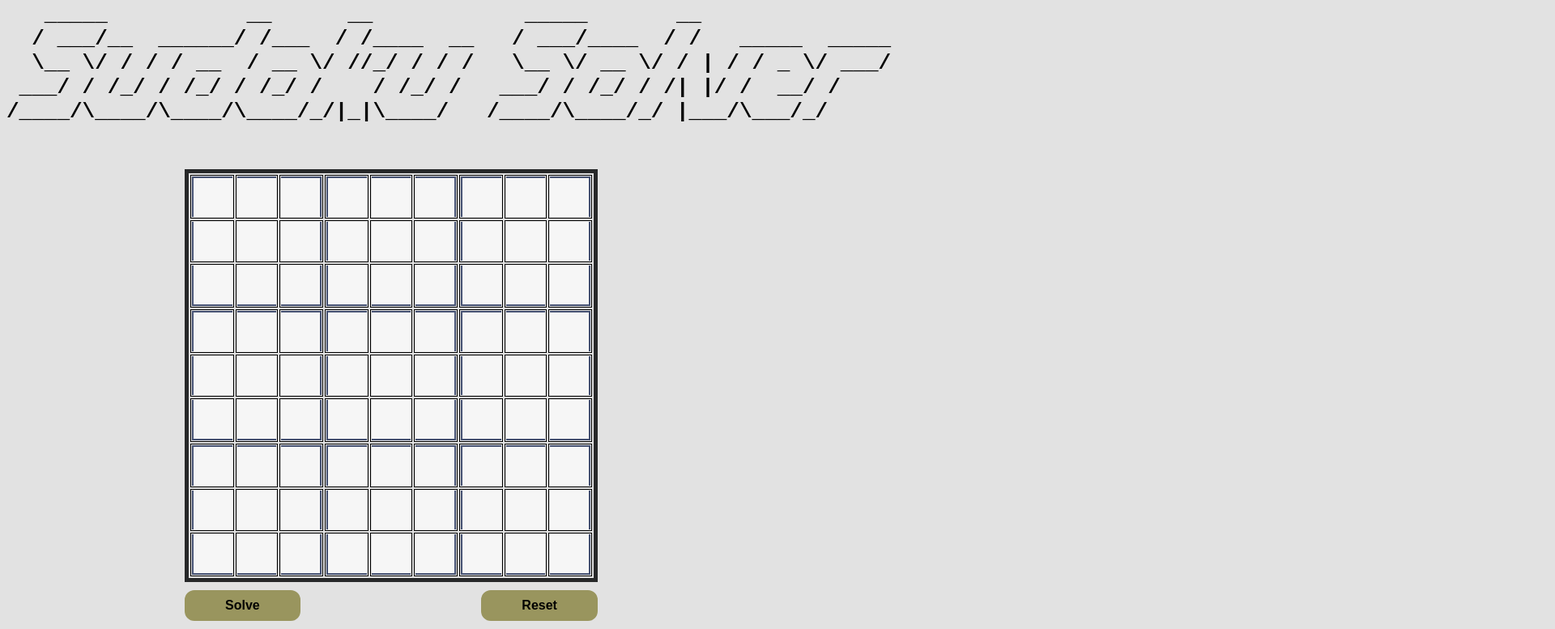
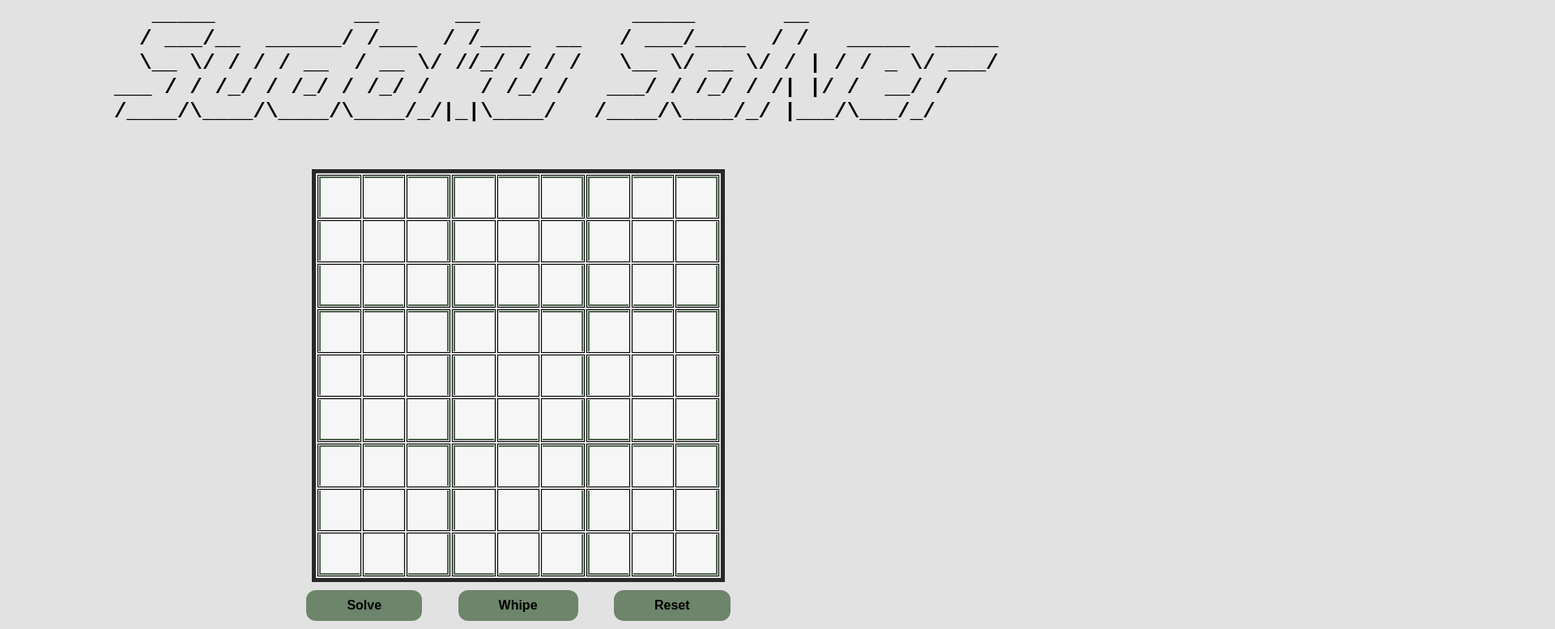
Before and after one commit to dreyssechris/sudoku, a plain HTML site: page index.html in a window 1280 px wide. Shown: the part 23-800 px from the top of the page at 81% size, 1920 px wide, since content can reach past the window. Drawn offline with nearby package versions, Linux system fonts and the light colour scheme; a web font is replaced by a local one.

Commit message:
adjustments to buttons and design

```diff
--- a/Sudoku.js
+++ b/Sudoku.js
@@ -2,6 +2,18 @@ class Sudoku {
     constructor() {
         // 9 x 9
         this.grid = [
+            [0, 0, 0, 0, 0, 0, 0, 0, 0],
+            [0, 0, 0, 0, 0, 0, 0, 0, 0],
+            [0, 0, 0, 0, 0, 0, 0, 0, 0],
+            [0, 0, 0, 0, 0, 0, 0, 0, 0],
+            [0, 0, 0, 0, 0, 0, 0, 0, 0],
+            [0, 0, 0, 0, 0, 0, 0, 0, 0],
+            [0, 0, 0, 0, 0, 0, 0, 0, 0],
+            [0, 0, 0, 0, 0, 0, 0, 0, 0],
+            [0, 0, 0, 0, 0, 0, 0, 0, 0]
+        ];
+        // save to grid from user input, so that all upcomming numbers can receive a different coloring
+        this.originalGrid = [
             [0, 0, 0, 0, 0, 0, 0, 0, 0],
             [0, 0, 0, 0, 0, 0, 0, 0, 0],
             [0, 0, 0, 0, 0, 0, 0, 0, 0],
@@ -85,8 +97,10 @@ class Sudoku {
             const col = i % 9;
             if(Number.isInteger(cellValue) && cellValue > 0 && cellValue <= 9) {
                 this.grid[row][col] = cellValue;
+                this.originalGrid[row][col] = cellValue;
             } else {
                 this.grid[row][col] = 0;
+                this.originalGrid[row][col] = 0;
             }
         }
         console.log(this.grid);
@@ -98,25 +112,29 @@ class Sudoku {
         for (let i = 0; i < 81; i++) {
             const row = Math.floor(i / 9);
             const col = i % 9;
-            document.getElementById(`cell-${i}`).value = this.grid[row][col];
+            if(this.originalGrid[row][col] != 0) {
+                document.getElementById(`cell-${i}`).value = this.grid[row][col];
+            } else {
+                document.getElementById(`cell-${i}`).style.color = "blue";
+                document.getElementById(`cell-${i}`).value = this.grid[row][col];
+            }
             console.log("the grid value:", this.grid[row][col], typeof(this.grid[row][col]));
             console.log("the table value:",document.getElementById(`cell-${i}`).value);
         }
     }
 
     // Method to call isValid() and check if a certain number is valid for the cell
-    // also implement backtrack, if the number seems to be correct first, but isn't
     solve() {
         for (let x = 0; x < 9; x++) {
             for (let y = 0; y < 9; y++) {
                 if (this.grid[x][y] === 0) {
-                    for (let num = 1; num <= 9; num++) {
-                        if (this.isValid(x, y, num)) {
-                            this.grid[x][y] = num;
+                    for (let i = 1; i <= 9; i++) {
+                        if (this.isValid(x, y, i)) {
+                            this.grid[x][y] = i;
                             if (this.solve()) {
-                                return true; // Lösung gefunden, beende die rekursive Aufrufe
+                                return true;
                             } else {
-                                this.grid[x][y] = 0; // Zurücksetzen, um eine andere Zahl auszuprobieren
+                                this.grid[x][y] = 0; // reset to try different number
                             }
                         }
                     }
@@ -127,30 +145,29 @@ class Sudoku {
         return true; // Alle Felder gefüllt, Rätsel gelöst
     }
 
-    // Fisher-Yates Shuffle
-    shuffle(array) {
-        var m = array.length, temp, i;
-
-        // While there remain elements to shuffle…
-        while (m) {
-          // Pick a remaining element…
-          i = Math.floor(Math.random() * m--);
-
-          // And swap it with the current element.
-          temp = array[m];
-          array[m] = array[i];
-          array[i] = temp;
-        }
-
-        return array;
-    }
-
-    // Called when `Reset` was pressed - whipes all input fields
-    reset() {
+    // Called when `Whipe` was pressed - whipes all input fields
+    whipe() {
         for (let i = 0; i < 81; i++) {
+            document.getElementById(`cell-${i}`).style.color = "black";
             const cell = document.getElementById(`cell-${i}`);
             cell.value = '';
         }
+    }
+
+    // Called when `Reset` was pressed - resets fields to user input
+    reset() {
+        for (let i = 0; i < 81; i++) {
+            const row = Math.floor(i / 9);
+            const col = i % 9;
+            if(this.originalGrid[row][col] == 0) {
+                document.getElementById(`cell-${i}`).value = '';
+            } else {
+                document.getElementById(`cell-${i}`).value = this.originalGrid[row][col];
+            }
+            document.getElementById(`cell-${i}`).style.color = "black";
+        }
+
+        console.log(this.originalGrid);
     }
 
 /**
--- a/index.html
+++ b/index.html
@@ -3,11 +3,11 @@
 <head>
     <meta charset="UTF-8">
     <link rel="shortcut icon" href="#">
-    <title>Sudoku</title>
+    <title>$udoku</title>
     <link rel="stylesheet" href="style.css">
     <link rel="preconnect" href="https://fonts.googleapis.com">
     <link rel="preconnect" href="https://fonts.gstatic.com" crossorigin>
-    <link href="https://fonts.googleapis.com/css2?family=Oswald:wght@200..700&display=swap" rel="stylesheet">
+    <link href="https://fonts.googleapis.com/css2?family=Jersey+10&display=swap" rel="stylesheet">
     <script src="Sudoku.js"></script>
 </head>
 <body>
@@ -17,9 +17,8 @@
          _____           __      __            _____       __
         / ___/__  ______/ /___  / /____  __   / ___/____  / /   _____  _____
         \__ \/ / / / __  / __ \/ //_/ / / /   \__ \/ __ \/ / | / / _ \/ ___/
- ___/ / /_/ / /_/ / /_/ /    / /_/ /   ___/ / /_/ / /| |/ /  __/ /
+   ___ / / /_/ / /_/ / /_/ /    / /_/ /   ___/ / /_/ / /| |/ /  __/ /
   /____/\____/\____/\____/_/|_|\____/   /____/\____/_/ |___/\___/_/
-        </pre>
     </h1>
 
     <!--
@@ -167,21 +166,25 @@
       </table>
     </div>
     <div class="buttons">
-      <button class="submit-button" id="submit-button" type="button" onclick="solve()">Solve</button>
+      <button class="solve-button" id="solve-button" type="button" onclick="solve()">Solve</button>
+      <button class="whipe-button" id="whipe-button" type="button" onclick="whipe()">Whipe</button>
       <button class="reset-button" id="reset-button" type="button" onclick="reset()">Reset</button>
     </div>
   </div>
   <script>
-      function reset() {
     const sudoku = new Sudoku();
-        sudoku.reset();
+    function whipe() {
+      sudoku.whipe();
     }
     function solve() {
-        const sudoku = new Sudoku();
       sudoku.setGrid();
       sudoku.solve();
       sudoku.loadSolvedGrid();
     }
+    function reset() {
+      sudoku.reset();
+    }
+
   </script>
 </div>
 
--- a/style.css
+++ b/style.css
@@ -1,12 +1,19 @@
 body {
     background: rgb(226, 226, 226);
-    font-family: "Oswald";
-    position: relative;
+}
+
+.content {
+  display: flex;
+  flex-direction: column; /* place elements in cols */
+  justify-content: center; /* center vertical */
+  align-items:center; /* center horizontal */
+  font-family: "Jersey 10", sans-serif;
 }
 
 table {
     border: 5px solid #272829;
     margin-left: 0 auto;
+
 }
 
 td {
@@ -31,54 +38,89 @@ input:disabled {
     background-color: #c5ebc8;
 }
 
-#cell-0,  #cell-1,  #cell-2  { border-top:    2px solid #455172 ; }
-#cell-2,  #cell-11, #cell-20 { border-right:  2px solid #455172 ; }
-#cell-18, #cell-19, #cell-20 { border-bottom: 2px solid #455172 ; }
-#cell-0,  #cell-9,  #cell-18 { border-left:   2px solid #455172 ; }
+h1 {
+ text-align: center;
+}
 
-#cell-3,  #cell-4,  #cell-5  { border-top:    2px solid #455172 ; }
-#cell-5,  #cell-14, #cell-23 { border-right:  2px solid #455172 ; }
-#cell-21, #cell-22, #cell-23 { border-bottom: 2px solid #455172 ; }
-#cell-3,  #cell-12, #cell-21 { border-left:   2px solid #455172 ; }
+#cell-0,  #cell-1,  #cell-2  { border-top:    2px solid #4d664d ; }
+#cell-2,  #cell-11, #cell-20 { border-right:  2px solid #4d664d ; }
+#cell-18, #cell-19, #cell-20 { border-bottom: 2px solid #4d664d ; }
+#cell-0,  #cell-9,  #cell-18 { border-left:   2px solid #4d664d ; }
 
-#cell-6,  #cell-7,  #cell-8  { border-top:    2px solid #455172 ; }
-#cell-8,  #cell-17, #cell-26 { border-right:  2px solid #455172 ; }
-#cell-24, #cell-25, #cell-26 { border-bottom: 2px solid #455172 ; }
-#cell-6,  #cell-15, #cell-24 { border-left:   2px solid #455172 ; }
+#cell-3,  #cell-4,  #cell-5  { border-top:    2px solid #4d664d ; }
+#cell-5,  #cell-14, #cell-23 { border-right:  2px solid #4d664d ; }
+#cell-21, #cell-22, #cell-23 { border-bottom: 2px solid #4d664d ; }
+#cell-3,  #cell-12, #cell-21 { border-left:   2px solid #4d664d ; }
 
-#cell-27, #cell-28, #cell-29 { border-top:    2px solid #455172 ; }
-#cell-29, #cell-38, #cell-47 { border-right:  2px solid #455172 ; }
-#cell-45, #cell-46, #cell-47 { border-bottom: 2px solid #455172 ; }
-#cell-27, #cell-36, #cell-45 { border-left:   2px solid #455172 ; }
+#cell-6,  #cell-7,  #cell-8  { border-top:    2px solid #4d664d ; }
+#cell-8,  #cell-17, #cell-26 { border-right:  2px solid #4d664d ; }
+#cell-24, #cell-25, #cell-26 { border-bottom: 2px solid #4d664d ; }
+#cell-6,  #cell-15, #cell-24 { border-left:   2px solid #4d664d ; }
 
-#cell-30, #cell-31, #cell-32 { border-top:    2px solid #455172 ; }
-#cell-32, #cell-41, #cell-50 { border-right:  2px solid #455172 ; }
-#cell-48, #cell-49, #cell-50 { border-bottom: 2px solid #455172 ; }
-#cell-30, #cell-39, #cell-48 { border-left:   2px solid #455172 ; }
+#cell-27, #cell-28, #cell-29 { border-top:    2px solid #4d664d ; }
+#cell-29, #cell-38, #cell-47 { border-right:  2px solid #4d664d ; }
+#cell-45, #cell-46, #cell-47 { border-bottom: 2px solid #4d664d ; }
+#cell-27, #cell-36, #cell-45 { border-left:   2px solid #4d664d ; }
 
-#cell-33, #cell-34, #cell-35 { border-top:    2px solid #455172 ; }
-#cell-35, #cell-44, #cell-53 { border-right:  2px solid #455172 ; }
-#cell-51, #cell-52, #cell-53 { border-bottom: 2px solid #455172 ; }
-#cell-33, #cell-42, #cell-51 { border-left:   2px solid #455172 ; }
+#cell-30, #cell-31, #cell-32 { border-top:    2px solid #4d664d ; }
+#cell-32, #cell-41, #cell-50 { border-right:  2px solid #4d664d ; }
+#cell-48, #cell-49, #cell-50 { border-bottom: 2px solid #4d664d ; }
+#cell-30, #cell-39, #cell-48 { border-left:   2px solid #4d664d ; }
 
-#cell-54, #cell-55, #cell-56 { border-top:    2px solid #455172 ; }
-#cell-56, #cell-65, #cell-74 { border-right:  2px solid #455172 ; }
-#cell-72, #cell-73, #cell-74 { border-bottom: 2px solid #455172 ; }
-#cell-54, #cell-63, #cell-72 { border-left:   2px solid #455172 ; }
+#cell-33, #cell-34, #cell-35 { border-top:    2px solid #4d664d ; }
+#cell-35, #cell-44, #cell-53 { border-right:  2px solid #4d664d ; }
+#cell-51, #cell-52, #cell-53 { border-bottom: 2px solid #4d664d ; }
+#cell-33, #cell-42, #cell-51 { border-left:   2px solid #4d664d ; }
 
-#cell-57, #cell-58, #cell-59 { border-top:    2px solid #455172 ; }
-#cell-59, #cell-68, #cell-77 { border-right:  2px solid #455172 ; }
-#cell-75, #cell-76, #cell-77 { border-bottom: 2px solid #455172 ; }
-#cell-57, #cell-66, #cell-75 { border-left:   2px solid #455172 ; }
+#cell-54, #cell-55, #cell-56 { border-top:    2px solid #4d664d ; }
+#cell-56, #cell-65, #cell-74 { border-right:  2px solid #4d664d ; }
+#cell-72, #cell-73, #cell-74 { border-bottom: 2px solid #4d664d ; }
+#cell-54, #cell-63, #cell-72 { border-left:   2px solid #4d664d ; }
 
-#cell-60, #cell-61, #cell-62 { border-top:    2px solid #455172 ; }
-#cell-62, #cell-71, #cell-80 { border-right:  2px solid #455172 ; }
-#cell-78, #cell-79, #cell-80 { border-bottom: 2px solid #455172 ; }
-#cell-60, #cell-69, #cell-78 { border-left:   2px solid #455172 ; }
+#cell-57, #cell-58, #cell-59 { border-top:    2px solid #4d664d ; }
+#cell-59, #cell-68, #cell-77 { border-right:  2px solid #4d664d ; }
+#cell-75, #cell-76, #cell-77 { border-bottom: 2px solid #4d664d ; }
+#cell-57, #cell-66, #cell-75 { border-left:   2px solid #4d664d ; }
+
+#cell-60, #cell-61, #cell-62 { border-top:    2px solid #4d664d ; }
+#cell-62, #cell-71, #cell-80 { border-right:  2px solid #4d664d ; }
+#cell-78, #cell-79, #cell-80 { border-bottom: 2px solid #4d664d ; }
+#cell-60, #cell-69, #cell-78 { border-left:   2px solid #4d664d ; }
 
 /* Buttons */
-.submit-button {
-  background-color: #99955e;
+.solve-button {
+  background-color: #6d856a;
+  border-radius: 12px;
+  color: #000;
+  cursor: pointer;
+  font-weight: bold;
+  font-size: 16px;
+  padding: 10px 15px;
+  text-align: center;
+  transition: 200ms;
+  width: auto;
+  box-sizing: border-box;
+  border: 0;
+  user-select: none;
+  margin-top: 10px;
+  padding-left: 50px;
+  padding-right: 50px;
+}
+
+.solve-button:not(:disabled):hover {
+  outline: 0;
+  background: #4d664d;
+  box-shadow: 0 0 0 2px rgba(0,0,0,.2), 0 3px 8px 0 rgba(0,0,0,.15);
+}
+
+.solve-button:disabled {
+  filter: saturate(0.2) opacity(0.5);
+  -webkit-filter: saturate(0.2) opacity(0.5);
+  cursor: not-allowed;
+}
+
+.whipe-button {
+  background-color: #6d856a;
   border-radius: 12px;
   color: #000;
   cursor: pointer;
@@ -91,27 +133,28 @@ input:disabled {
   border: 0;
   font-size: 16px;
   user-select: none;
-  -webkit-user-select: none;
-  touch-action: manipulation;
   margin-top: 10px;
   padding-left: 50px;
   padding-right: 50px;
+  position: relative;
+  margin-left: 40px;
+  margin-right: 40px;
 }
 
-.submit-button:not(:disabled):hover {
+.whipe-button:not(:disabled):hover {
   outline: 0;
-  background: #f4e603;
+  background: #4d664d;
   box-shadow: 0 0 0 2px rgba(0,0,0,.2), 0 3px 8px 0 rgba(0,0,0,.15);
 }
 
-.submit-button:disabled {
+.whipe-button:disabled {
   filter: saturate(0.2) opacity(0.5);
   -webkit-filter: saturate(0.2) opacity(0.5);
   cursor: not-allowed;
 }
 
 .reset-button {
-  background-color: #99955e;
+  background-color: #6d856a;
   border-radius: 12px;
   color: #000;
   cursor: pointer;
@@ -124,18 +167,15 @@ input:disabled {
   border: 0;
   font-size: 16px;
   user-select: none;
-  -webkit-user-select: none;
-  touch-action: manipulation;
   margin-top: 10px;
   padding-left: 50px;
   padding-right: 50px;
   position: relative;
-  margin-left: 220px;
 }
 
 .reset-button:not(:disabled):hover {
   outline: 0;
-  background: #f4e603;
+  background: #4d664d;
   box-shadow: 0 0 0 2px rgba(0,0,0,.2), 0 3px 8px 0 rgba(0,0,0,.15);
 }
 
@@ -144,7 +184,3 @@ input:disabled {
   -webkit-filter: saturate(0.2) opacity(0.5);
   cursor: not-allowed;
 }
-
-.content {
-  margin-left: 220px;
-}
```
Lines whose indentation alone changed are shown as unchanged.
